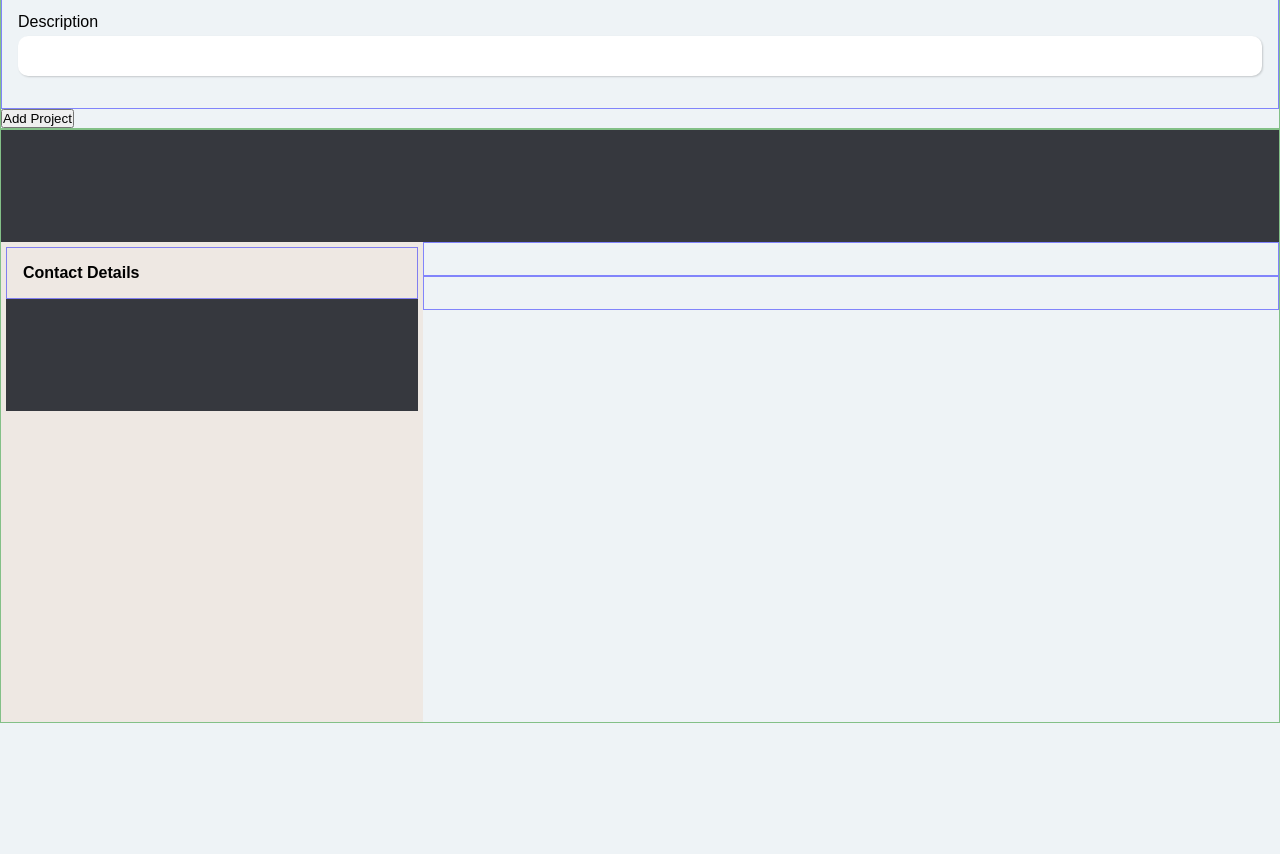
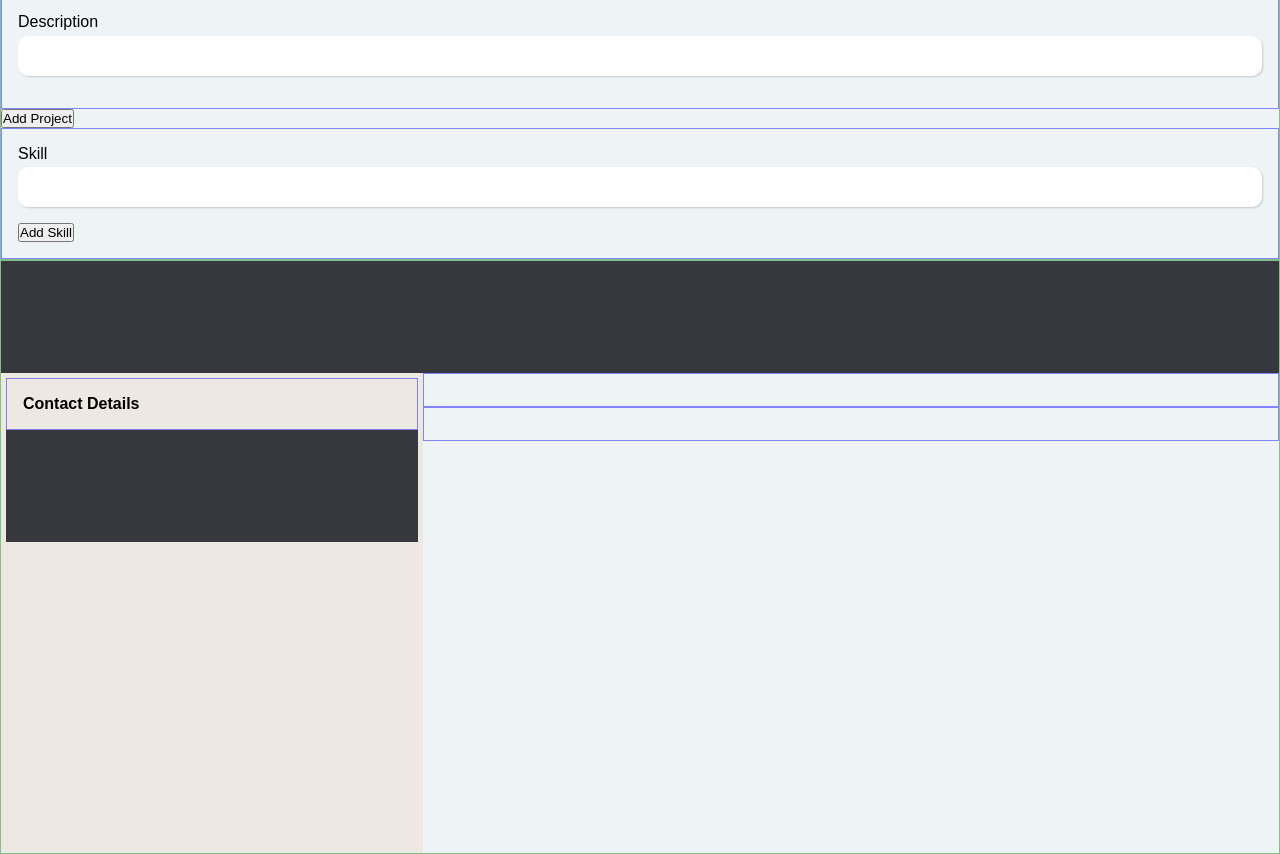
Before and after one commit to john0ground/CV-App, a React (Vite) app: page / in a window 1280 px wide. Shown: the part 1440-2294 px from the top of the page. Before the commit the page ends 2163 px from the top, so only its background shows below. Built offline with nearby package versions, Linux system fonts and the light colour scheme.

Commit message:
add skills component

```diff
--- a/src/App.tsx
+++ b/src/App.tsx
@@ -1,24 +1,37 @@
+import { Details as HeaderDetails } from './components/Header';
+import { Details as ContactDetails } from './components/Contact';
 import { Details as EducationDetails } from './components/Education';
 import { Details as WorkDetails } from './components/Work';
 import { Details as ProjectDetails } from './components/Projects';
+import { Details as SkillDetails } from './components/Skills';
 import Cv from './components/CV';
 import {
     headerData,
     contactData,
     projectData,
     workData,
-    educationData
+    educationData,
 } from './data/cvData';
 
 import { useState } from 'react';
 import { v4 as uuid } from 'uuid';
 
-const userData = {
+interface CvData {
+    header: HeaderDetails;
+    contact: ContactDetails;
+    education: EducationDetails[];
+    project: ProjectDetails[];
+    work: WorkDetails[];
+    skills: SkillDetails[];
+}
+
+const userData:CvData = {
     header: { ...headerData },
     contact: { ...contactData },
     education: [{ ...educationData }],
     project: [{ ...projectData }],
-    work: [{ ...workData }]
+    work: [{ ...workData }],
+    skills: []
 }
 
 const sampleData = {}
@@ -104,6 +117,13 @@ export default function App() {
         ));
     }
 
+    function addSkill(value:string) {
+        const newSkillDetails = [...currentCvData.skills, {skill:value, key:uuid()}];
+        setCurrentCvData(prevData => (
+            {...prevData, skills:newSkillDetails}
+        ));
+    }
+
     return (<Cv
                 handleHeader= {handleHeaderDetails}
                 handleContact = {handleContactDetails}
@@ -116,10 +136,12 @@ export default function App() {
                 educationDetails = {currentCvData.education}
                 projectDetails = {currentCvData.project}
                 workDetails = {currentCvData.work}
+                skillDetails={currentCvData.skills}
 
                 addEducation = {addEducation}
                 addProject = {addProject}
                 addWork = {addWork}
+                addSkill = {addSkill}
             />)
 }
 
--- a/src/components/CV.tsx
+++ b/src/components/CV.tsx
@@ -3,6 +3,7 @@ import { CvContact, ContactInputs, ContactHandler, Details as ContactDetails } f
 import { CvEducation, EducationInputs, AddEducation, EducationHandler, Details as EducationDetails } from './Education';
 import { WorkInputs, CvWork, WorkHandler, AddWork, Details as WorkDetails } from './Work';
 import { ProjectInputs, CvProject, ProjectHandler, AddProject, Details as ProjectDetails } from './Projects';
+import { SkillInput, CvSkill, AddSkill, Details as SkillDetails } from './Skills';
 
 import './../style/style.scss';
 
@@ -12,15 +13,18 @@ interface CvProps {
     handleEducation: EducationHandler;
     handleProject: ProjectHandler;
     handleWork: WorkHandler;
+
     headerDetails: HeaderDetails;
     contactDetails: ContactDetails;
     educationDetails: EducationDetails[];
     projectDetails: ProjectDetails[];
     workDetails: WorkDetails[];
+    skillDetails: SkillDetails[];
 
     addEducation: AddEducation;
     addProject: AddProject;
     addWork: AddWork;
+    addSkill: AddSkill;
 }
 
 export default function Cv({
@@ -29,14 +33,18 @@ export default function Cv({
         handleEducation,
         handleProject,
         handleWork,
+
         headerDetails,
         contactDetails,
         educationDetails,
         projectDetails,
         workDetails,
+        skillDetails,
+
         addEducation,
         addProject,
-        addWork
+        addWork,
+        addSkill
     }: CvProps) {
 
     return (
@@ -59,6 +67,8 @@ export default function Cv({
                     <ProjectInputs key={project.key} details={project} handleChange={handleProject} />
                 ))}
                 <button onClick={addProject}>Add Project</button>
+
+                <SkillInput addSkill={addSkill} />
             </div>
 
             <div className='cv'>
@@ -68,6 +78,9 @@ export default function Cv({
                     <CvContact details={contactDetails} />
                     {educationDetails.map((education) => (
                         <CvEducation key={education.key} details={education} />
+                    ))}
+                    {skillDetails.map(skill => (
+                        <CvSkill key={skill.key} details={skill} />
                     ))}
                 </div>
 
--- /dev/null
+++ b/src/components/Skills.tsx
@@ -0,0 +1,48 @@
+import { useState } from "react";
+import {v4 as uuid} from "uuid";
+
+import { TextInput } from "./Inputs";
+export type AddSkill = (inputData:string) => void;
+export interface Details {
+    skill:string;
+    key: string;
+}
+
+interface SkillInputProps {
+    addSkill: AddSkill;
+}
+
+interface CvSkillProps {
+    details: Details;
+}
+
+export function SkillInput({ addSkill }:SkillInputProps) {
+    const [inputData, setInputData] = useState('');
+
+    function handleAddSkill() {
+        if (inputData.length < 1) return;
+        addSkill(inputData);
+        setInputData('');
+    }
+
+    return (
+        <section className="skill-input">
+            <TextInput
+                label='Skill'
+                name='skill'
+                id={uuid()}
+                value={inputData}
+                onChange={(e: { target: { value: string; }; }) => setInputData(e.target.value)}
+            />
+            <button onClick={handleAddSkill}>Add Skill</button>
+        </section>
+    );
+}
+
+export function CvSkill({details}: CvSkillProps) {
+    return (
+        <section>
+            <span>{ details.skill }</span>
+        </section>
+    );
+}
--- a/src/data/cvData.ts
+++ b/src/data/cvData.ts
@@ -37,10 +37,16 @@ const educationData = {
     key: uuid()
 }
 
+const skillData = {
+    skill: '',
+    key: uuid()
+}
+
 export {
     headerData,
     contactData,
     projectData,
     workData,
-    educationData
+    educationData,
+    skillData
 }
```
